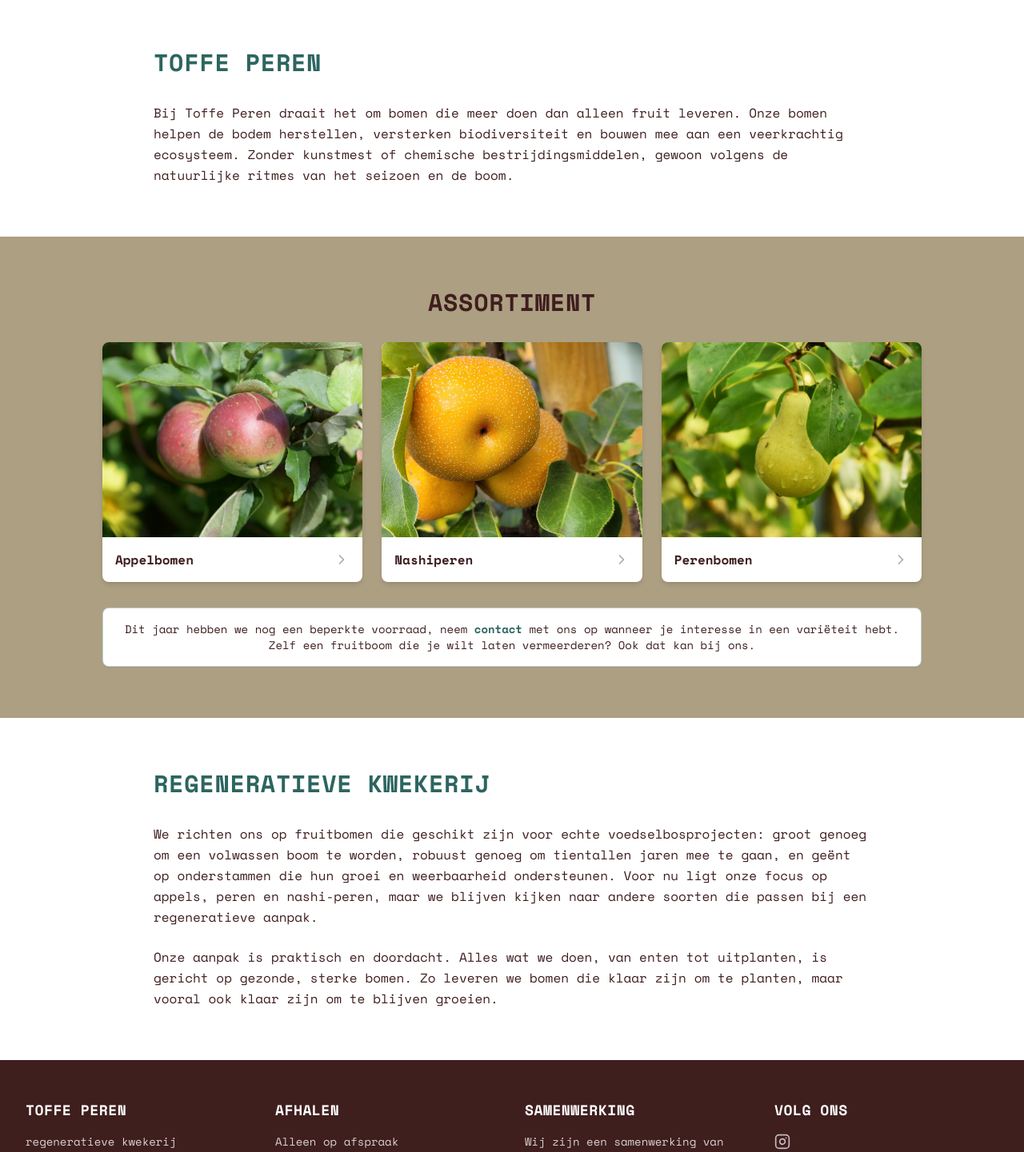
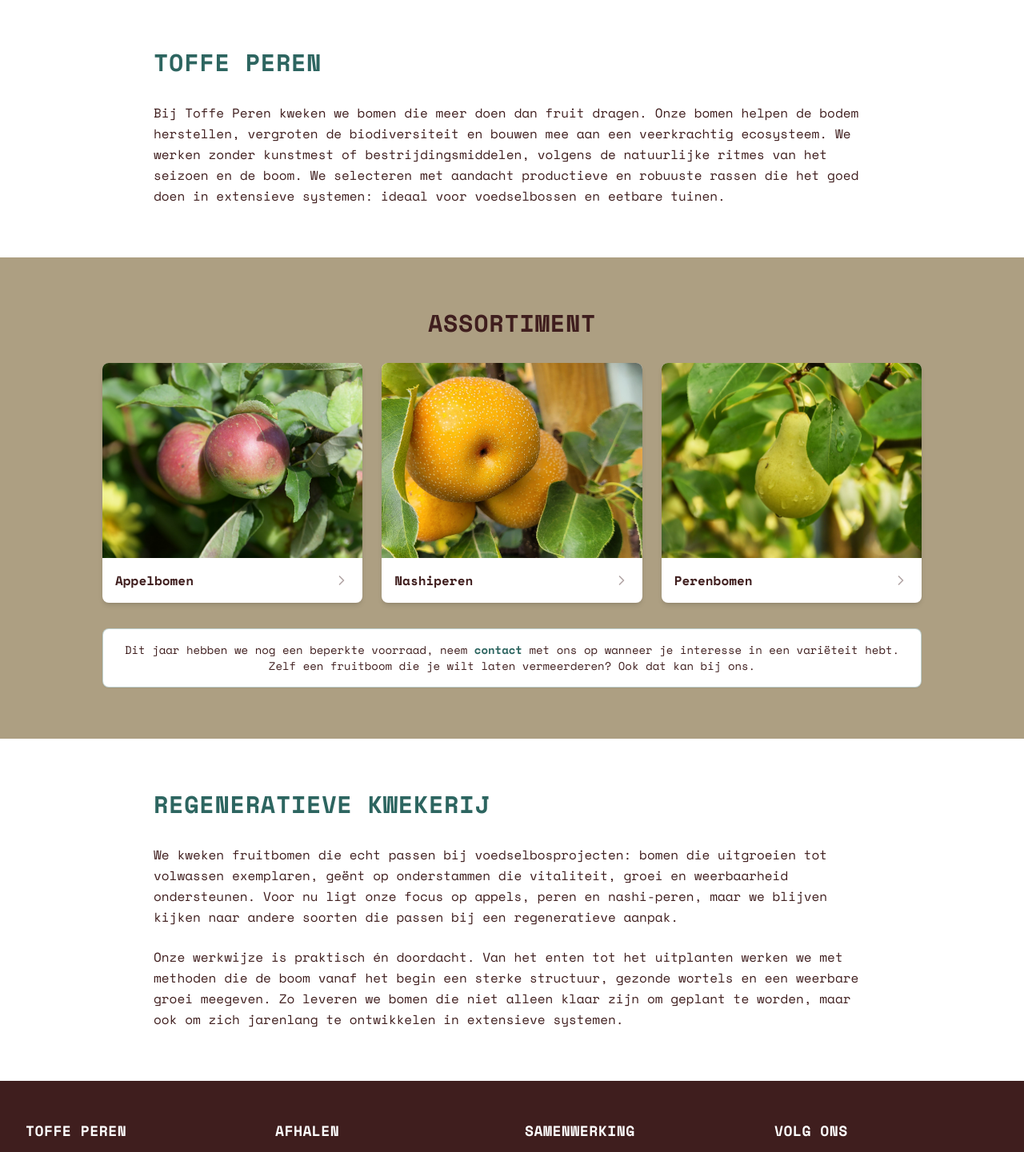
Before and after one commit to GerwinV/detoffeperen, a Nuxt app: page / in a window 1280 px wide. Shown: the part 500-1941 px from the top of the page at 80% size. Built offline with nearby package versions, Linux system fonts and the light colour scheme; a web font is replaced by a local one.

Commit message:
edit homepage text

```diff
--- a/pages/index.vue
+++ b/pages/index.vue
@@ -42,7 +42,7 @@
 
                     <div class="space-y-6 text-[rgb(var(--color-text))]">
                         <p class="leading-relaxed">
-                            Bij Toffe Peren draait het om bomen die meer doen dan alleen fruit leveren. Onze bomen helpen de bodem herstellen, versterken biodiversiteit en bouwen mee aan een veerkrachtig ecosysteem. Zonder kunstmest of chemische bestrijdingsmiddelen, gewoon volgens de natuurlijke ritmes van het seizoen en de boom.
+                            Bij Toffe Peren kweken we bomen die meer doen dan fruit dragen. Onze bomen helpen de bodem herstellen, vergroten de biodiversiteit en bouwen mee aan een veerkrachtig ecosysteem. We werken zonder kunstmest of bestrijdingsmiddelen, volgens de natuurlijke ritmes van het seizoen en de boom. We selecteren met aandacht productieve en robuuste rassen die het goed doen in extensieve systemen: ideaal voor voedselbossen en eetbare tuinen.
                         </p>
                     </div>
                 </div>
@@ -114,10 +114,10 @@
 
                     <div class="space-y-6 text-[rgb(var(--color-text))]">
                         <p class="leading-relaxed">
-                            We richten ons op fruitbomen die geschikt zijn voor echte voedselbosprojecten: groot genoeg om een volwassen boom te worden, robuust genoeg om tientallen jaren mee te gaan, en geënt op onderstammen die hun groei en weerbaarheid ondersteunen. Voor nu ligt onze focus op appels, peren en nashi-peren, maar we blijven kijken naar andere soorten die passen bij een regeneratieve aanpak.
+                            We kweken fruitbomen die echt passen bij voedselbosprojecten: bomen die uitgroeien tot volwassen exemplaren, geënt op onderstammen die vitaliteit, groei en weerbaarheid ondersteunen. Voor nu ligt onze focus op appels, peren en nashi-peren, maar we blijven kijken naar andere soorten die passen bij een regeneratieve aanpak.
                         </p>
                         <p class="leading-relaxed">
-                            Onze aanpak is praktisch en doordacht. Alles wat we doen, van enten tot uitplanten, is gericht op gezonde, sterke bomen. Zo leveren we bomen die klaar zijn om te planten, maar vooral ook klaar zijn om te blijven groeien.
+                            Onze werkwijze is praktisch én doordacht. Van het enten tot het uitplanten werken we met methoden die de boom vanaf het begin een sterke structuur, gezonde wortels en een weerbare groei meegeven. Zo leveren we bomen die niet alleen klaar zijn om geplant te worden, maar ook om zich jarenlang te ontwikkelen in extensieve systemen.
                         </p>
                     </div>
                 </div>
```
